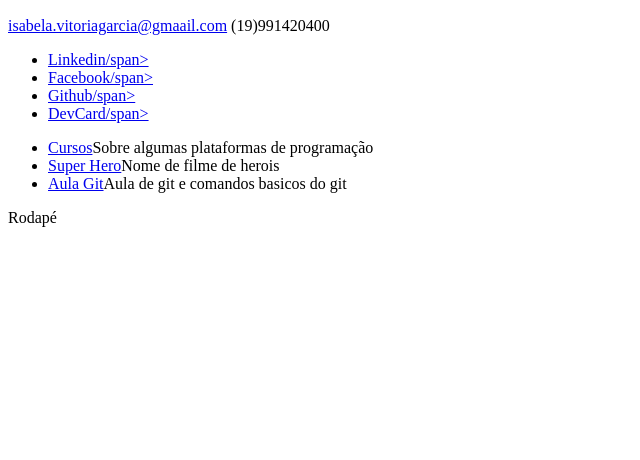
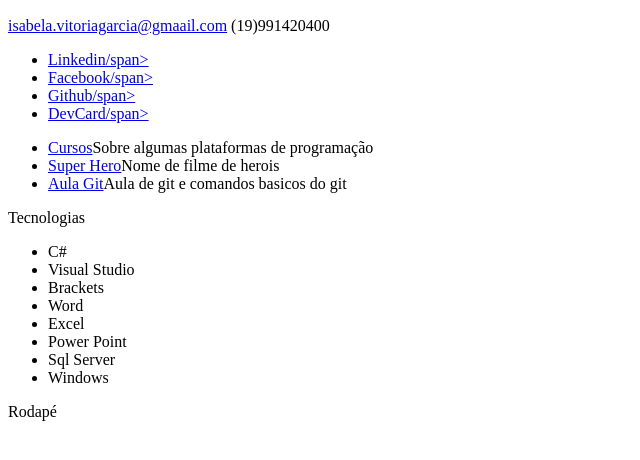
Before and after one commit to IsaVitoria/bela2320.github.io, a plain HTML site: page index.html in a window 1280 px wide. Shown: the part 110-570 px from the top of the page, without its empty margins (0-640 px from the left). Drawn offline with Linux system fonts and the light colour scheme.

Commit message:
Blog Pessoal

```diff
--- a/index.html
+++ b/index.html
@@ -17,14 +17,14 @@
             </header>
             <section class="rede-sociais"></section>
                <ul>
-                   <li><a href="http:likedin.com/in/bela.vitoriagarcia" target="_blank"<span class="ico-linkedin">Linkedin/span></a></li>
+                   <li><a href="http:likedin.com/in/bela.vitoriagarcia" target="_blank"><span class="ico-linkedin">Linkedin/span></a></li>
 
                    <li><a href="http:fb.com/isabelaGarcia" target="_blank"><span class="ico-facebook">Facebook/span></a></li>
 
                   <li><a href="https://github.com/bela2320" target="_blank"><span class="ico-github">Github/span></a></li>
 
                    <li><a href="http://http://devcard.com.br/card/isabela-garcia" target="_blank"><span class="ico-devcard">DevCard/span></a></li>
-              </ul>
+               </ul>
             <section class="projetos"></section>
             <ul>
                 <li> <a href="https://github.com/bela2320/Cursos"target="_blank">Cursos</a>Sobre algumas plataformas de programação</li>
@@ -33,8 +33,20 @@
 
                 <li> <a href="https://github.com/bela2320/aulagit"target="_blank">Aula Git</a>Aula de git e comandos basicos do git</li>
                 </ul>
-            <section class="tecnologias"></section>
-            <footer>
+            <section class="tecnologias"></section
+            <h3>Tecnologias</h3>
+            <ul>
+                <li class="dev">C#</li>
+                <li class="dev">Visual Studio</li>
+                <li class="dev">Brackets</li>
+                <li class="app">Word</li>
+                <li class="app">Excel</li>
+                <li class="app">Power Point</li>
+                <li class="Banco">Sql Server</li>
+                <li class="Sistema">Windows</li>
+            </ul>
+            </section>
+              <footer>
                 Rodapé
             </footer>
              </div>
```
